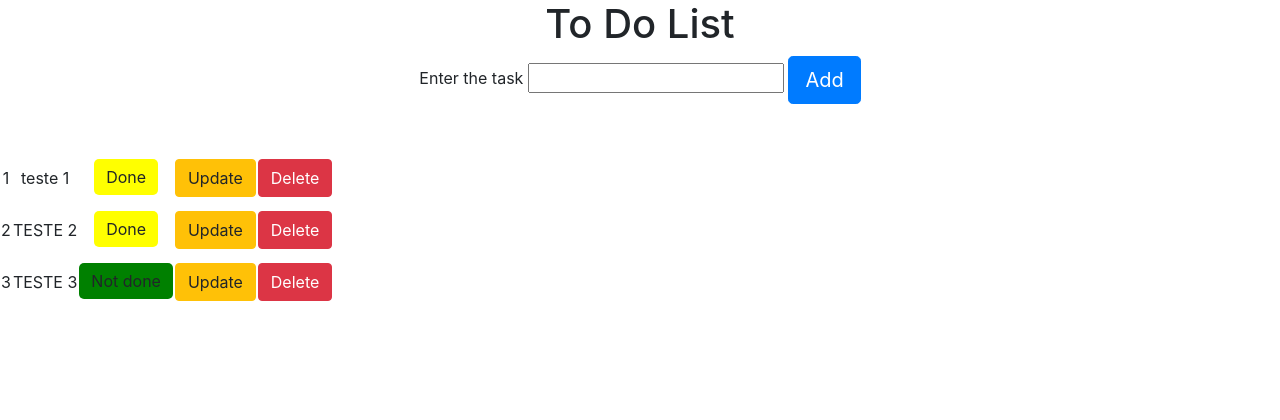
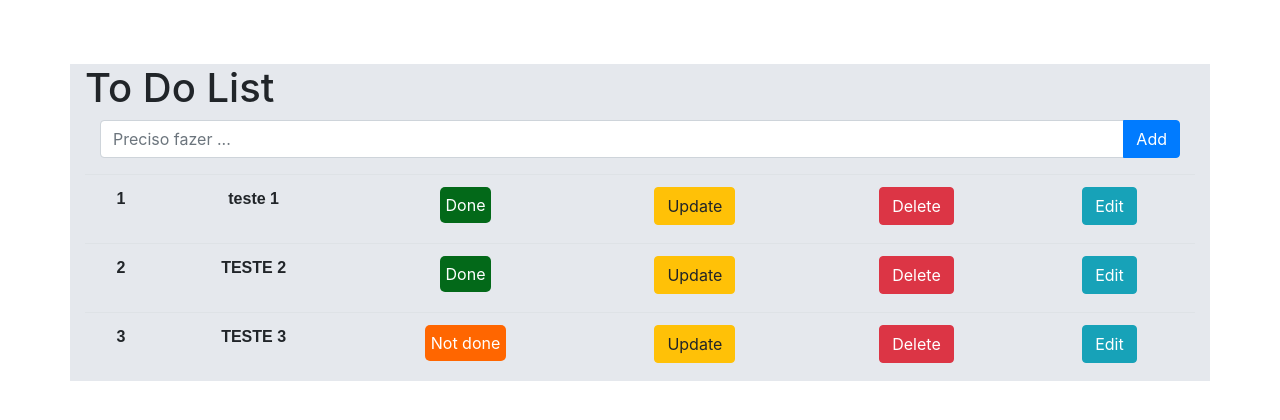
Before and after one commit to phsilva1503/to-do, a Flask app: page / in a window 1280 px wide. Shown: the top 420 px of the page. Run offline with Flask 3, Linux system fonts and the light colour scheme; data comes from the database, SQL or seed files in the repository; both versions use the stored data as it was after the commit; some libraries are stand-ins or nearby versions.

Commit message:
adicionada a funçao editar e melhorias no css

```diff
--- a/app.py
+++ b/app.py
@@ -1,5 +1,5 @@
 from flask import Flask
-from flask import render_template, request, redirect,url_for, flash
+from flask import render_template, request, redirect,url_for, flash,jsonify
 from flask_sqlalchemy import SQLAlchemy
 
 
@@ -39,6 +39,38 @@ def add():
     db.session.commit()
     return redirect(url_for("index"))
 
+
+@app.route("/editar/<int:todo_id>")
+def editar(todo_id):
+    todo = Todo.query.get(todo_id)
+
+    if todo is None:
+         if todo is None:
+            return jsonify({'mensagem': 'Registro não encontrado'}), 404
+
+    return render_template('editar.html', todo_id=todo_id,todo = todo )
+
+
+# Rota para processar a atualização do registro
+@app.route('/atualizar/<int:todo_id>', methods=['POST'])
+def atualizar(todo_id):
+
+
+    # Consulte o registro no banco de dados
+    todo = Todo.query.get(todo_id)
+    if todo is None:
+        return jsonify({'mensagem': 'Registro não encontrado'}), 404
+    # Atualize os campos desejados (exemplo: 'nome') com base nos dados do formulário
+    if 'name' in request.form:
+        todo.name = request.form['name']
+
+    # Salve as alterações no banco de dados
+    db.session.commit()
+
+    return redirect(url_for("index"))
+
+
+
 @app.route("/update/<int:todo_id>")
 def update(todo_id):
     todo = Todo.query.get(todo_id)
--- a/static/style.css
+++ b/static/style.css
@@ -1,26 +1,40 @@
-.table{
-    background-color: aquamarine;
-}
+
 
 .task-status-done{
 
-    padding: .375rem .75rem;
-    background-color: green;
-    margin-top: 6px;
+    padding: .375rem ;
+    background-color: rgb(3, 105, 25);
+    position: inherit;
+    margin-top: 0px;
     border-radius: 5px;
+    color: white;
+
 }
 
 .task-status-notdone{
 
-    padding: .375rem .75rem;
-    background-color: yellow;
+    padding: .375rem ;
+    background-color: rgb(255, 102, 0);
     position: inherit;
-    margin-top: 6px;
+    margin-top: 0px;
     border-radius: 5px;
+    color: white;
 }
 
 
 .task{
 
+    font-family:Arial, Helvetica, sans-serif;
+    font-weight: bold;
+    padding-right:10%;
+
 
 }
+
+.container{
+
+    background-color: rgb(229, 232, 237);
+    margin-top: 5%;
+
+
+}
--- a/templates/index.html
+++ b/templates/index.html
@@ -7,39 +7,55 @@
     <link rel="stylesheet" href="https://stackpath.bootstrapcdn.com/bootstrap/4.1.3/css/bootstrap.min.css" integrity="sha384-MCw98/SFnGE8fJT3GXwEOngsV7Zt27NXFoaoApmYm81iuXoPkFOJwJ8ERdknLPMO" crossorigin="anonymous">
 </head>
 <body>
-<div class="text-center" >
+<div class="container " >
         <h1>To Do List</h1>
 
-        <form  action="/add" method="post">
-            <div >
-                <label class="thick">Enter the task</label>
-                <input type="form-control form-control-lg" name="name">
-            <button class="btn btn-lg btn-primary"  type="submit" >Add</button>
-        </div>
+        <form  action="/add" method="post" >
+            <div class="col">
+
+                <div class="input-group mb-3">
+                    <input type="text" class="form-control" placeholder="Preciso fazer ..." aria-label="Recipient's username" aria-describedby="button-addon2" name="name">
+                    <div class="input-group-append">
+                      <button class="btn btn-primary" type="submit" id="button-addon2">Add</button>
+                    </div>
+                  </div>
+            </div>
+
+
         </form>
-
-        <br><br>
 
 
 
-        <table >
+
+
+
+
+        <table class="table table-hover text-center" >
+
             <tbody>
             {% for todo in todo_list %}
             <tr>
                 <td class="task">{{todo.task_id }}</td>
                 <td class="task">{{ todo.name }}</td>
+
                 {% if todo.done == False %}
-                <td><label class="task-status-done">Not done</label></td>
+                <td><label class="task-status-notdone">Not done</label></td>
                 {% else %}
-                <td><label class="task-status-notdone" >Done</label></td>
+                <td><label class="task-status-done" >Done</label></td>
                 {% endif %}
+
+
                 <td><a  href="/update/{{ todo.task_id }}" class="btn btn-warning">Update</a></td>
                 <td><a  href="/delete/{{ todo.task_id }}" class="btn btn-danger">Delete</a></td>
+                <td><a  href="/editar/{{ todo.task_id }}" class="btn btn-info">Edit</a></td>
             </tr>
             {% endfor %}
         </tbody>
     </table>
 
 </div>
+
+
+
 </body>
 </html>
```
Also changed, not shown: templates/editar.html (added, +29 -0 lines), instance/db.sqlite.
